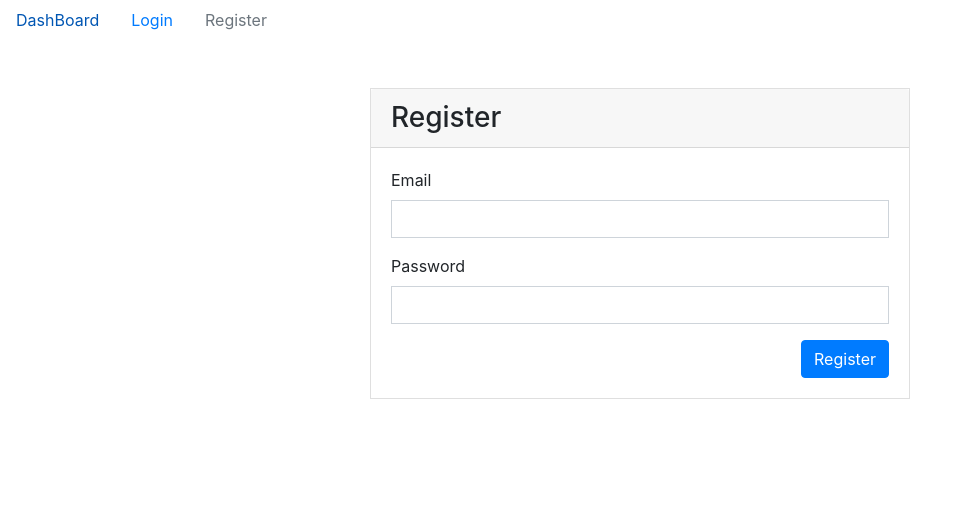
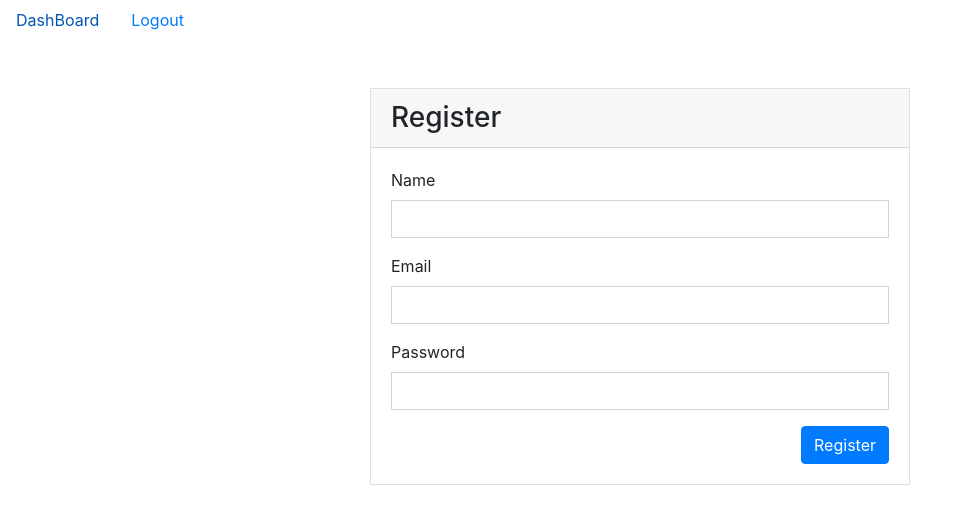
Before and after one commit to vladnicu/brewery_frontend, an Angular app: page /register in a window 1280 px wide. Shown: the top 524 px of the page, without its empty margins (0-956 px from the left). Built offline with nearby package versions, Linux system fonts and the light colour scheme; sample sign-in values are in the browser's storage.

Commit message:
logout, user name and the correct headers

```diff
--- a/src/app/app.component.html
+++ b/src/app/app.component.html
@@ -2,12 +2,16 @@
   <li class="nav-item">
     <a class="nav-link active" routerLink="/dashboard" routerLinkActive="active">DashBoard</a>
   </li>
+
   <li class="nav-item">
-    <a class="nav-link" routerLink="/login" routerLinkActive="active">Login</a>
+    <a class="nav-link" *ngIf="!_authService.loggedIn()" routerLink="/login" routerLinkActive="active">Login</a>
   </li>
   <li class="nav-item">
-    <a class="nav-link disabled" routerLink="/register" routerLinkActive="active">Register</a>
+    <a class="nav-link" *ngIf="!_authService.loggedIn()" routerLink="/register" routerLinkActive="active">Register</a>
   </li>
+  <li class="nav-item">
+      <a class="nav-link" *ngIf="_authService.loggedIn()" routerLink="/register" (click)="_authService.logoutUser()">Logout</a>
+    </li>
 </ul>
 
 <div class="container">
--- a/src/app/app.component.ts
+++ b/src/app/app.component.ts
@@ -1,4 +1,5 @@
 import { Component } from '@angular/core';
+import { AuthService } from './auth/auth.service';
 
 @Component({
   selector: 'app-root',
@@ -7,4 +8,6 @@ import { Component } from '@angular/core';
 })
 export class AppComponent {
   title = 'homebrewing';
+
+  constructor(private _authService: AuthService) {}
 }
--- a/src/app/auth/auth.service.ts
+++ b/src/app/auth/auth.service.ts
@@ -1,22 +1,29 @@
 import { Injectable } from '@angular/core';
 import { HttpClient } from '@angular/common/http';
+import { Router } from '@angular/router';
 
 @Injectable({
   providedIn: 'root'
 })
 export class AuthService {
 
-  private _registerUrl = 'http....';
-  private _loginUrl = 'http....';
+  private _registerUrl = 'http://homebrewing.test:8000/api/register';
+  private _loginUrl = 'http://homebrewing.test:8000/oauth/token';
 
-  constructor(private http: HttpClient) { }
+  constructor(private http: HttpClient, private _router: Router) { }
 
   registerUser(user) {
-    return this.http.post<any>(this._registerUrl, user);
+    console.log(JSON.stringify(user));
+    return this.http.post<any>(this._registerUrl, JSON.stringify(user));
   }
 
   loginUser(user) {
-    return this.http.post<any>(this._loginUrl, user);
+    return this.http.post<any>(this._loginUrl, JSON.stringify(user));
+  }
+
+  logoutUser() {
+    localStorage.removeItem('token');
+    this._router.navigate(['/dashboard']);
   }
 
   loggedIn() {
@@ -27,7 +34,4 @@ export class AuthService {
     return localStorage.getItem('token');
   }
 
-
-
-
 }
--- a/src/app/auth/register/register.component.html
+++ b/src/app/auth/register/register.component.html
@@ -6,6 +6,10 @@
       </div>
       <div class="div card-body">
         <form class="form">
+          <div class="form-group">
+            <label for="">Name</label>
+            <input [(ngModel)]="registerUserData.name" name="name" type="text" class="form-control rounded-0" required>
+          </div>
           <div class="form-group">
             <label for="">Email</label>
             <input [(ngModel)]="registerUserData.email" name="email" type="text" class="form-control rounded-0" required>
--- a/src/app/auth/register/register.component.ts
+++ b/src/app/auth/register/register.component.ts
@@ -20,8 +20,8 @@ export class RegisterComponent implements OnInit {
     this._auth.registerUser(this.registerUserData)
     .subscribe(
       res => {
-        // localStorage.setItem('token', res.token);
-        localStorage.setItem('token', 'test');
+        localStorage.setItem('token', res.token);
+        //localStorage.setItem('token', 'test');
         this._router.navigate(['/dashboard']);
       },
       err => console.log(err)
--- a/src/app/auth/services/token-interceptor.service.ts
+++ b/src/app/auth/services/token-interceptor.service.ts
@@ -13,6 +13,8 @@ export class TokenInterceptorService implements HttpInterceptor {
     const authService = this.injector.get(AuthService);
     const tokenizedReq = req.clone({
       setHeaders: {
+        Accept: 'application/json',
+        'Content-Type': 'application/json',
         Autorization: `Bearer ${authService.getToken()}`
       }
     });
```
